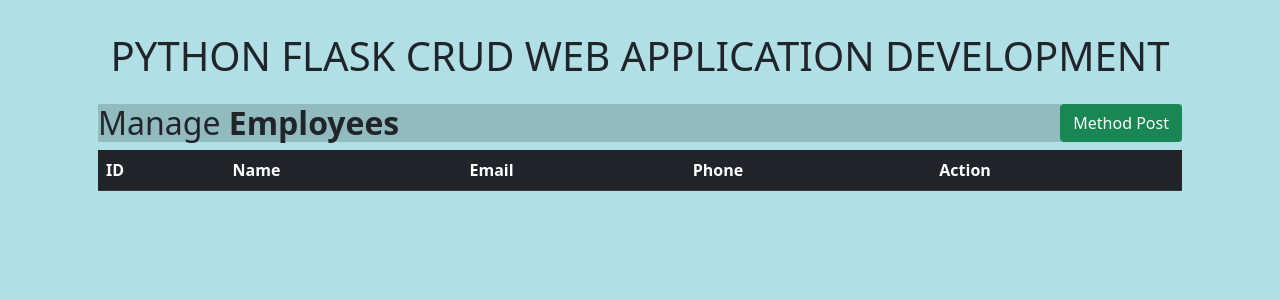
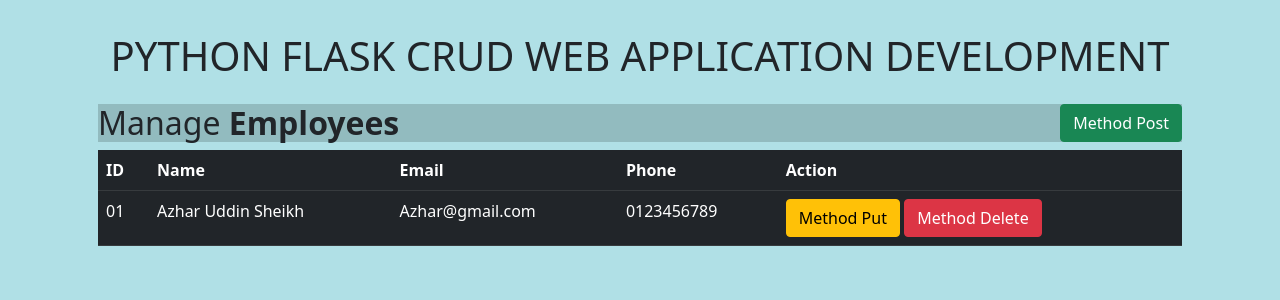
Before and after one commit to AzharUddinSheikh/Web-App, a Flask app: page / in a window 1280 px wide. Shown: the top 300 px of the page. Run offline with Flask 2, Linux system fonts and the light colour scheme; lists and menus that the app fills with data are empty; some libraries are stand-ins or nearby versions.

Commit message:
added hardcoded table data and provided put and delete button

```diff
--- a/WebApi/templates/index.html
+++ b/WebApi/templates/index.html
@@ -22,6 +22,22 @@
                         <th>Phone</th>
                         <th>Action</th>
                     </tr>
+
+                    <tr>
+                        <td>01</td>
+                        <td>Azhar Uddin Sheikh</td>
+                        <td>Azhar@gmail.com</td>
+                        <td>0123456789</td>
+
+                        <td>
+                            <a href="" class="btn btn-warning btn-xs" data-toggle="modal"
+                                data-target="#modaledit">Method Put</a>
+                            <a href="" class="btn btn-danger btn-xs"
+                                onclick="return confirm('Are you sure to delete?')">Method Delete</a>
+                        </td>
+
+                    </tr>
+
                 </table>
 
 
```
